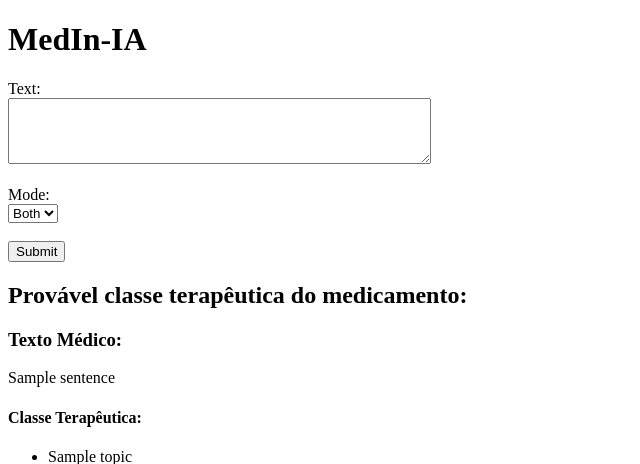
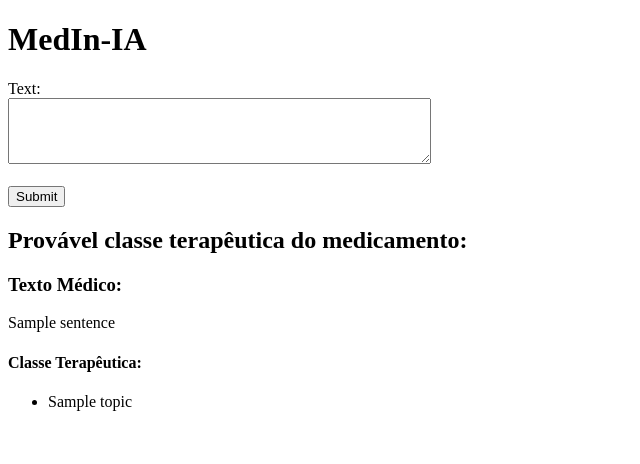
Before and after one commit to statspy-ml/medin, a FastAPI app: template templates/index.html in a window 1280 px wide. Shown: the top 464 px of the page, without its empty margins (0-640 px from the left). Run offline with FastAPI, Linux system fonts and the light colour scheme; the template is opened without the code that fills it: most values are stand-ins (such as "Sample title", 1, 10 or a date in 2020); parts of the project's set-up code (start-up, migrations or seed data) failed here and were passed over.

Commit message:
initial commit

```diff
--- a/main.py
+++ b/main.py
@@ -3,8 +3,6 @@ import time
 import random
 import os
 import openai
-import nltk
-from nltk.corpus import stopwords
 from dotenv import load_dotenv
 from fastapi import FastAPI, HTTPException, Form, Request
 from pydantic import BaseModel
@@ -13,16 +11,18 @@ from starlette.staticfiles import StaticFiles
 
 from topics import TOPICS_LIST
 
-BRAZILIAN_STOPWORDS = stopwords.words('portuguese')
+#BRAZILIAN_STOPWORDS = stopwords.words('portuguese')
 MAX_RETRIES = 5
 BACKOFF_FACTOR = 0.5
 MODEL = "gpt-4-0613"
 
-load_dotenv()
+load_dotenv(".env")
 OPENAI_API_KEY = os.getenv('OPENAI_API_KEY')
 
-load_dotenv()
-openai.api_key = os.getenv('OPENAI_API_KEY')
+
+openai.api_key = OPENAI_API_KEY
+
+
 
 app = FastAPI()
 
--- a/requirements.txt
+++ b/requirements.txt
@@ -1,3 +1,5 @@
 python-dotenv
 fastapi
 openai
+uvicorn
+jinja2
--- a/templates/index.html
+++ b/templates/index.html
@@ -11,13 +11,6 @@
         <div>
             <label for="text">Text:</label><br>
             <textarea id="text" name="text" rows="4" cols="50" required></textarea>
-        </div>
-        <br>
-        <div>
-            <label for="mode">Mode:</label><br>
-            <select id="mode" name="mode">
-                <option value="both">Both</option>
-            </select>
         </div>
         <br>
         <input type="submit" value="Submit">
```
Also changed, not shown: 1 other file.
